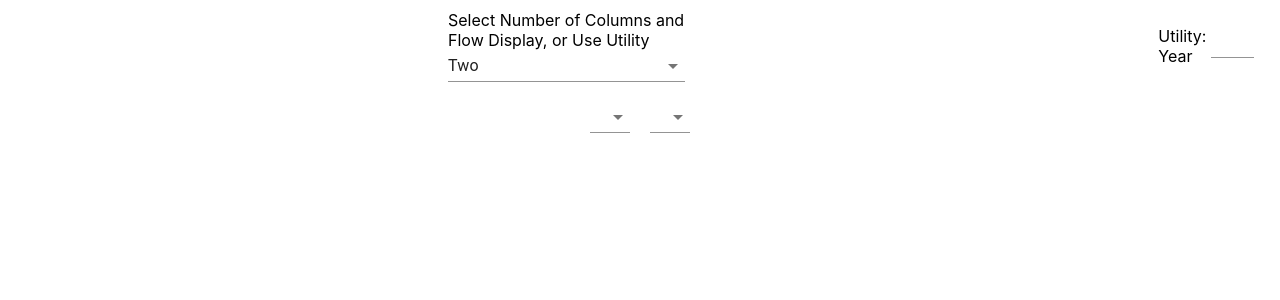
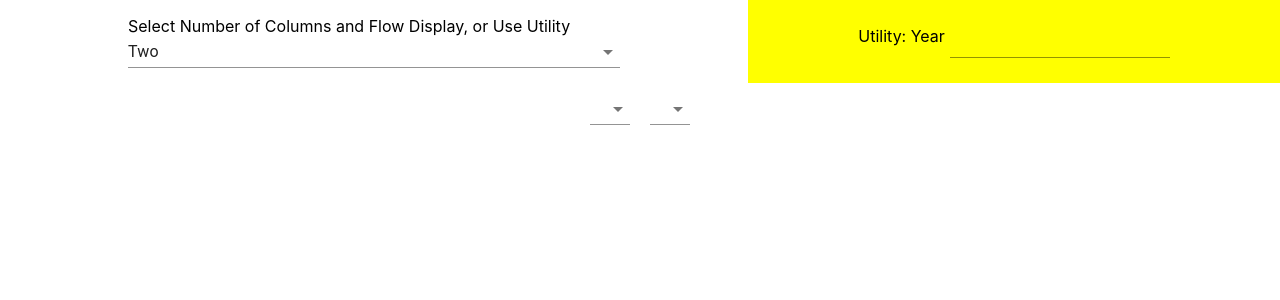
Before and after one commit to ewgewgewg/timeline, a React (Create React App) app: page / in a window 1280 px wide. Shown: the top 300 px of the page. Built offline with nearby package versions, Linux system fonts and the light colour scheme; the HTML template or start-up script is replaced by a standard one.

Commit message:
remove duplicate

```diff
--- a/src/App.css
+++ b/src/App.css
@@ -2,8 +2,8 @@
   display: flex;
   justify-content: center;
   flex-direction: column;
-  width: 60%;
-  padding: 0 35%;
+  width: 80%;
+  padding: 0 10%;
 }
 
 .header {
@@ -12,6 +12,8 @@
 }
 
 .utilities {
+  width: 1000px;
+  background-color: yellow;
   display: flex;
   justify-content: center;
   padding: 2%;
--- a/src/assets/leaderPeriods.js
+++ b/src/assets/leaderPeriods.js
@@ -1143,13 +1143,6 @@ const leaderPeriods = [
     link: "https://en.wikipedia.org/wiki/Emperor_Daizong_of_Tang_China",
   },
   {
-    name: "Emperor Daizong",
-    flows: { China: true, "Tang Dynasty": true },
-    start: 762,
-    end: 779,
-    link: "https://en.wikipedia.org/wiki/Emperor_Daizong_of_Tang_China",
-  },
-  {
     name: "Emperor Dezong",
     flows: { China: true, "Tang Dynasty": true },
     start: 780,
```
